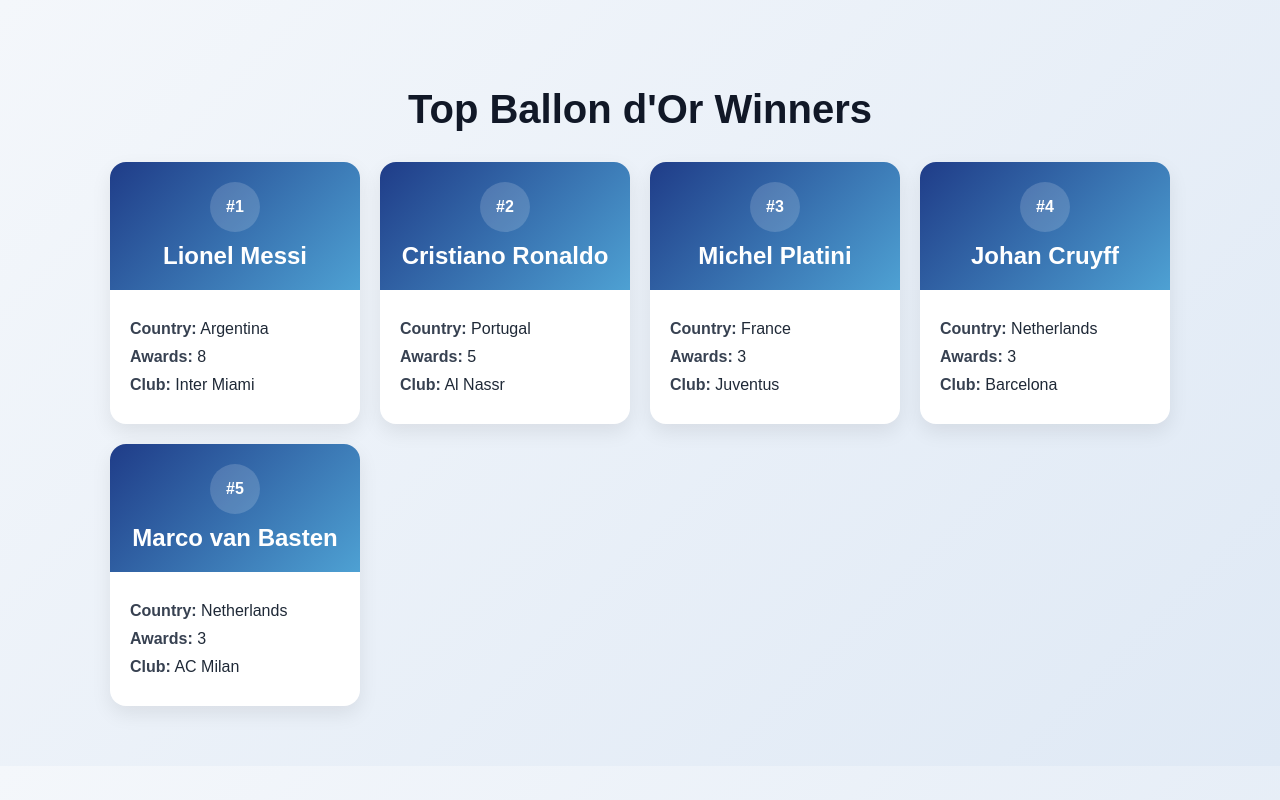
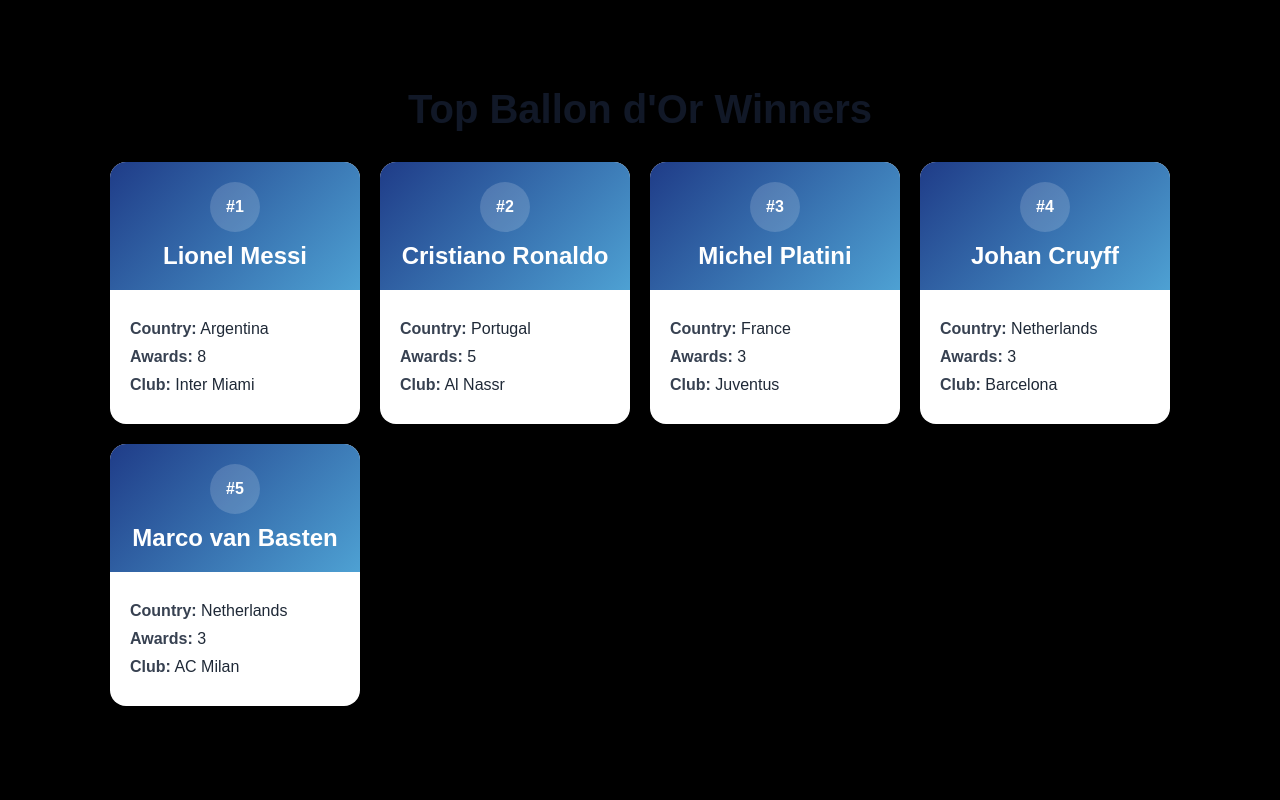
Before and after one commit to abel-2004/oldgithub--project, a plain HTML site: page index.html in a window 1280 px wide. Drawn offline with Linux system fonts and the light colour scheme.

Commit message:
new changes

```diff
--- a/index.html
+++ b/index.html
@@ -12,7 +12,7 @@
       body {
         margin: 0;
         font-family: Arial, sans-serif;
-        background: linear-gradient(135deg, #f4f7fb, #dfe9f5);
+        background: #000000;
         color: #1f2937;
       }
 
```
